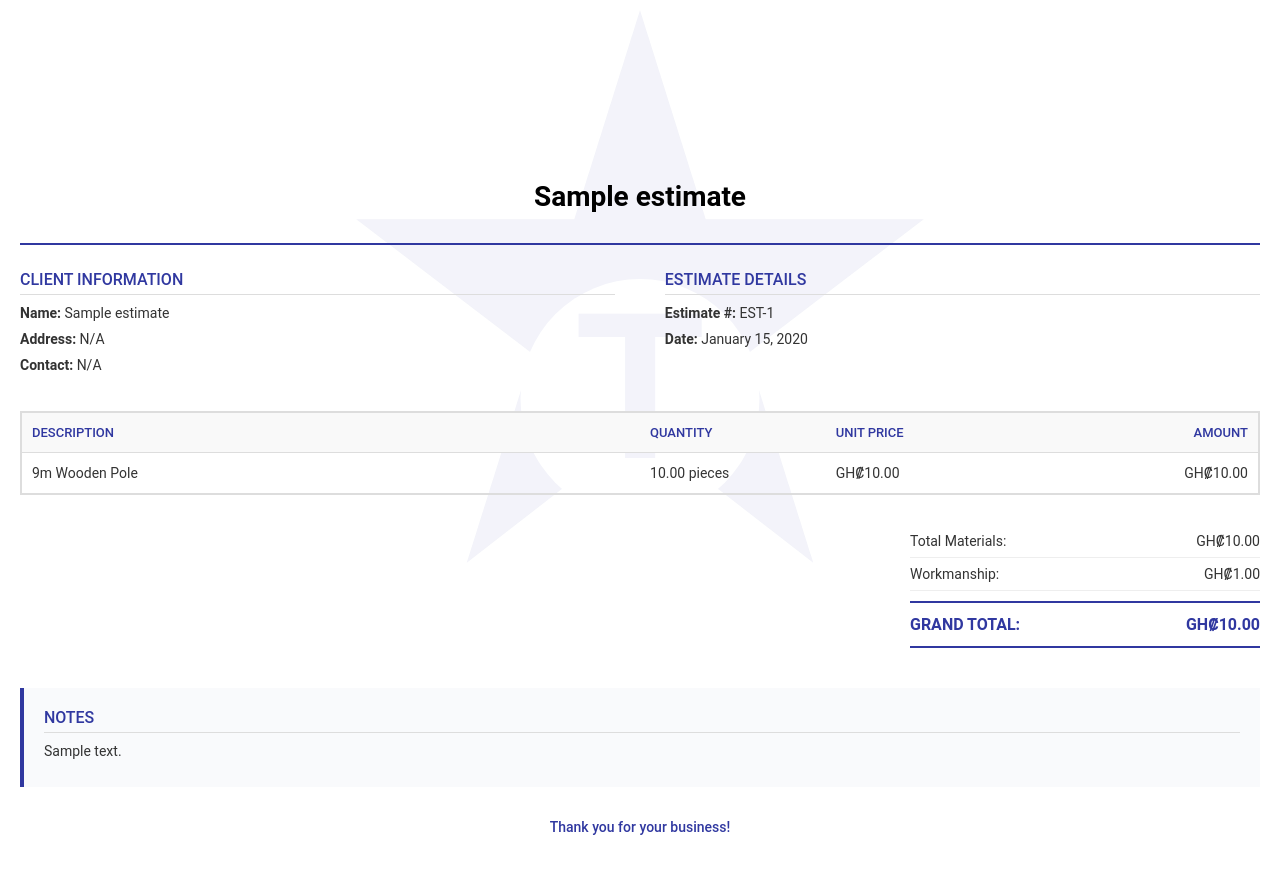
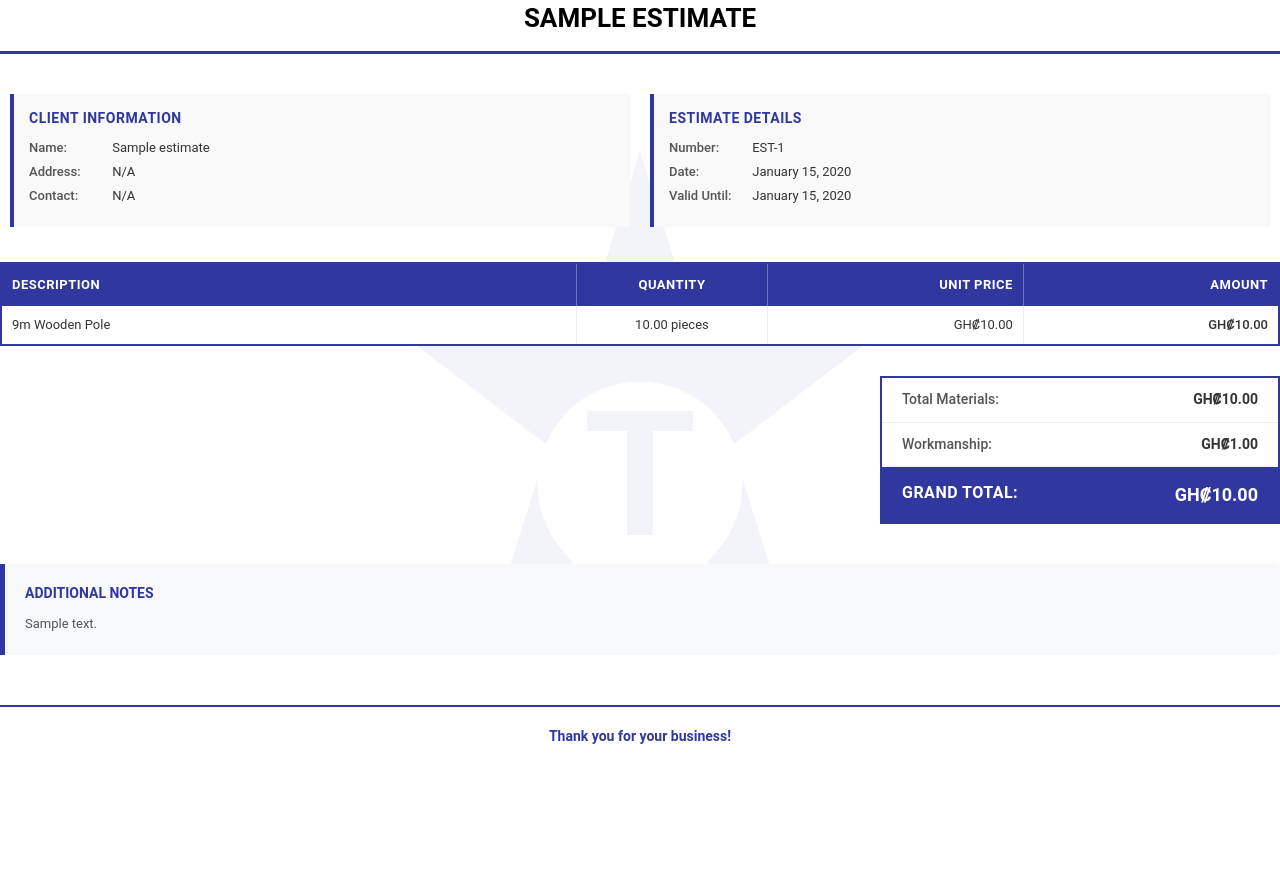
Before and after one commit to rocksonowusu/EstimatePro_Backend, a Django app: template templates/estimate_preview.html in a window 1280 px wide; the page is wider, and only the part inside the window is pictured. Before the commit the page ends 835 px from the top of that part, so only its background shows below. Run offline with Django 5.2, Linux system fonts and the light colour scheme; data comes from the database, SQL or seed files in the repository; tables that the repository leaves empty hold one stand-in row (values such as "Sample post"); the template is opened without the code that fills it: values that come from a table or form of the project are taken from there, most other values are stand-ins (such as "Sample title", 1, 10 or a date in 2020).

Commit message:
Fixinf the page break issue

```diff
--- a/templates/estimate_preview.html
+++ b/templates/estimate_preview.html
@@ -3,12 +3,27 @@
 <html lang="en">
 <head>
   <meta charset="UTF-8">
-  <meta name="viewport" content="width=device-width, initial-scale=1.0">
-  <title>Big Tony Enterprise - Estimate</title>
+  <title>{{ estimate.estimate_title }}</title>
   <style>
     @page {
       size: A4;
-      margin: 20mm 15mm 20mm 15mm;
+      margin: 25mm 20mm 25mm 20mm;
+
+      @bottom-center {
+        content: "Page " counter(page) " of " counter(pages);
+        font-family: 'Roboto', Arial, sans-serif;
+        font-size: 10px;
+        color: #666;
+      }
+    }
+
+    /* First page styling with watermark */
+    @page :first {
+      margin-top: 30mm;
+
+      @top-center {
+        content: "";
+      }
     }
 
     @import url('https://fonts.googleapis.com/css2?family=Roboto:wght@300;400;500;700&display=swap');
@@ -17,235 +32,294 @@
       box-sizing: border-box;
     }
 
-    html, body {
+    body {
       margin: 0;
       padding: 0;
       font-family: 'Roboto', Arial, sans-serif;
+      font-size: 14px;
       color: #333;
-      font-size: 14px;
+      line-height: 1.4;
     }
 
-    body {
+    /* Watermark container - only shows on first page */
+    .first-page-content {
+      position: relative;
+    }
+
+    .watermark-container {
+      position: absolute;
+      top: 100px;
+      left: 50%;
+      transform: translateX(-50%);
+      width: 60%;
+      opacity: 0.05;
+      z-index: -1;
+      pointer-events: none;
+    }
+
+    .letterhead {
       {% if letterhead_path %}
+      position: absolute;
+      top: -30mm;
+      left: -20mm;
+      right: -20mm;
+      height: 150px;
       background: url("file://{{ letterhead_path }}") no-repeat top center;
-        background-size: 100% auto;
-      {% else %}
-        background: #f8f8f8;
+      background-size: contain;
+      z-index: -1;
       {% endif %}
     }
 
-    .watermark {
-      position: fixed;
-      top: 50%;
-      left: 50%;
-      transform: translate(-50%, -50%);
-      opacity: 0.06;
-      z-index: -1;
-      width: 70%;
-      pointer-events: none;
-    }
-
-    .page-header {
-      position: running(header);
+    .header {
+      margin-bottom: 30px;
       text-align: center;
-      padding-bottom: 10px;
-      border-bottom: 2px solid #3038A0;
-      margin-bottom: 15px;
-    }
-
-    .page-footer {
-      position: running(footer);
-      text-align: center;
-      padding-top: 10px;
-      border-top: 1px solid #ddd;
-      font-size: 12px;
-      color: #666;
-    }
-
-    @page {
-      @top-center {
-        content: element(header);
-      }
-      @bottom-center {
-        content: element(footer);
-      }
-    }
-
-    .content {
-      margin-top: 180px;
-      padding: 0 20px;
-      position: relative;
-      z-index: 1;
-    }
-
-    .estimate-header {
-      text-align: center;
-      padding-bottom: 20px;
-      border-bottom: 2px solid #3038A0;
-      margin-bottom: 25px;
+      padding-bottom: 15px;
+      border-bottom: 3px solid #3038A0;
       page-break-after: avoid;
     }
 
     h1 {
-      font-size: 28px;
-      margin: 0 0 10px 0;
+      font-size: 26px;
+      margin: 0;
       color: #000000;
       font-weight: 700;
+      text-transform: uppercase;
     }
 
-    .client-info {
-      display: flex;
-      justify-content: space-between;
-      margin-bottom: 30px;
-      page-break-after: avoid;
+    .info-grid {
+      display: table;
+      width: 100%;
+      margin-bottom: 25px;
+      border-collapse: collapse;
       page-break-inside: avoid;
     }
 
-    .client-details, .estimate-details {
-      width: 48%;
+    .info-row {
+      display: table-row;
     }
 
-    .section-title {
-      font-size: 16px;
-      text-transform: uppercase;
-      color: #3038A0;
-      font-weight: 500;
-      margin-bottom: 8px;
-      border-bottom: 1px solid #ddd;
-      padding-bottom: 5px;
+    .info-cell {
+      display: table-cell;
+      width: 50%;
+      padding: 10px;
+      vertical-align: top;
     }
 
-    p {
-      margin: 5px 0;
-      font-size: 14px;
-      line-height: 1.5;
+    .info-box {
+      background: #f9f9f9;
+      padding: 15px;
+      border-left: 4px solid #3038A0;
+      min-height: 100px;
     }
 
-    .table-container {
-      margin-top: 20px;
-      width: 100%;
-      page-break-inside: auto;
+    .info-title {
+      font-size: 14px;
+      font-weight: 600;
+      color: #3038A0;
+      text-transform: uppercase;
+      margin-bottom: 10px;
+      letter-spacing: 0.5px;
     }
 
+    .info-item {
+      margin: 6px 0;
+      font-size: 13px;
+    }
+
+    .info-label {
+      font-weight: 500;
+      color: #555;
+      display: inline-block;
+      width: 80px;
+    }
+
+    /* Table Styles with Better Page Breaking */
     table {
       width: 100%;
       border-collapse: collapse;
-      border: 2px solid #ddd;
+      margin: 20px 0;
+      border: 2px solid #3038A0;
       page-break-inside: auto;
     }
 
     thead {
       display: table-header-group;
+      background: #3038A0;
+      color: white;
       page-break-inside: avoid;
       page-break-after: avoid;
+    }
+
+    thead th {
+      padding: 12px 10px;
+      font-weight: 600;
+      text-align: left;
+      font-size: 13px;
+      text-transform: uppercase;
+      letter-spacing: 0.5px;
+      border-right: 1px solid rgba(255, 255, 255, 0.3);
+    }
+
+    thead th:last-child {
+      border-right: none;
     }
 
     tbody {
       display: table-row-group;
     }
 
-    tfoot {
-      display: table-footer-group;
-      page-break-inside: avoid;
-    }
-
-    tr {
+    tbody tr {
+      border-bottom: 1px solid #ddd;
       page-break-inside: avoid;
       page-break-after: auto;
     }
 
-    thead tr {
-      page-break-after: avoid;
+    tbody tr:nth-child(odd) {
+      background-color: #ffffff;
     }
 
-    th, td {
-      padding: 12px 10px;
-      text-align: left;
-      border-bottom: 1px solid #ddd;
-      font-size: 14px;
-      page-break-inside: avoid;
+    tbody tr:nth-child(even) {
+      background-color: #f8f9fc;
     }
 
-    th {
-      background-color: #f9f9f9;
-      font-weight: 500;
-      color: #3038A0;
-      text-transform: uppercase;
+    tbody td {
+      padding: 10px;
       font-size: 13px;
+      border-right: 1px solid #eee;
     }
 
-    tr:nth-child(even) td {
-      background-color: rgba(248, 249, 252, 0.7);
+    tbody td:last-child {
+      border-right: none;
     }
 
     .amount-column {
       text-align: right;
+      font-weight: 500;
     }
 
-    /* Prevent orphaned rows */
-    tbody tr {
-      orphans: 3;
-      widows: 3;
+    .description-column {
+      max-width: 300px;
+      word-wrap: break-word;
     }
 
-    .total-section {
+    /* Totals Section */
+    .totals-wrapper {
       margin-top: 30px;
-      width: 100%;
+      display: flex;
+      justify-content: flex-end;
       page-break-inside: avoid;
     }
 
-    .total-table {
-      width: 350px;
-      margin-left: auto;
+    .totals-table {
+      width: 400px;
+      border: 2px solid #3038A0;
+      background: white;
     }
 
     .total-row {
       display: flex;
       justify-content: space-between;
-      padding: 8px 0;
+      padding: 12px 20px;
       border-bottom: 1px solid #eee;
     }
 
-    .total-row.grand {
-      border-top: 2px solid #3038A0;
-      border-bottom: 2px solid #3038A0;
+    .total-label {
+      font-weight: 500;
+      color: #555;
+      font-size: 14px;
+    }
+
+    .total-value {
+      font-weight: 600;
+      color: #333;
+      font-size: 14px;
+    }
+
+    .grand-total-row {
+      background: #3038A0;
+      color: white;
+      border-bottom: none;
+      padding: 15px 20px;
+    }
+
+    .grand-total-label {
       font-weight: 700;
       font-size: 16px;
-      color: #3038A0;
-      margin-top: 10px;
-      padding: 12px 0;
+      text-transform: uppercase;
+      letter-spacing: 0.5px;
     }
 
-    .notes-section {
+    .grand-total-value {
+      font-weight: 700;
+      font-size: 18px;
+    }
+
+    /* Notes Section */
+    .notes {
       margin-top: 40px;
       padding: 20px;
-      background-color: rgba(248, 249, 252, 0.8);
-      border-left: 4px solid #3038A0;
+      background: #f8f9fc;
+      border-left: 5px solid #3038A0;
+      border-radius: 0 5px 5px 0;
       page-break-inside: avoid;
     }
 
+    .notes-title {
+      font-size: 14px;
+      font-weight: 600;
+      color: #3038A0;
+      text-transform: uppercase;
+      margin-bottom: 10px;
+    }
+
+    .notes-content {
+      font-size: 13px;
+      color: #555;
+      line-height: 1.6;
+      white-space: pre-wrap;
+    }
+
+    /* Footer */
     .footer {
+      margin-top: 50px;
       text-align: center;
-      margin-top: 30px;
-      font-weight: 500;
-      color: #3038A0;
+      padding: 20px 0;
+      border-top: 2px solid #3038A0;
       page-break-inside: avoid;
     }
 
-    /* Force page break before total section if near bottom */
-    .force-new-page {
-      page-break-before: always;
+    .footer-text {
+      color: #3038A0;
+      font-weight: 600;
+      font-size: 14px;
+      margin: 0;
     }
 
-    /* Ensure totals stay together */
-    .keep-together {
+    /* Page Break Controls */
+    .no-break {
       page-break-inside: avoid;
+      break-inside: avoid;
+    }
+
+    tr {
+      page-break-inside: avoid;
+      break-inside: avoid;
+    }
+
+    /* Prevent widows and orphans */
+    p, div {
+      orphans: 3;
+      widows: 3;
     }
   </style>
 </head>
 <body>
-  <!-- Watermark -->
-  <div class="watermark">
+
+  <!-- First Page Content with Watermark -->
+  <div class="first-page-content">
+
+    <!-- Watermark - Only on first page -->
+    <div class="watermark-container">
       <svg viewBox="0 0 300 300" xmlns="http://www.w3.org/2000/svg">
         <path d="M150,20 L172,90 L245,90 L186,135 L208,205 L150,160 L92,205 L114,135 L55,90 L128,90 Z" fill="#3038A0"/>
         <circle cx="150" cy="150" r="40" fill="white"/>
@@ -253,90 +327,119 @@
       </svg>
     </div>
 
-  <div class="content">
-    <!-- Estimate Header -->
-    <div class="estimate-header">
+    <!-- Letterhead Background -->
+    <div class="letterhead"></div>
+
+    <!-- Header -->
+    <div class="header no-break">
       <h1>{{ estimate.estimate_title }}</h1>
     </div>
 
-    <!-- Client Info -->
-    <div class="client-info">
-      <div class="client-details">
-        <div class="section-title">Client Information</div>
-        <p><strong>Name:</strong> {{ estimate.client_name }}</p>
-        <p><strong>Address:</strong> {{ estimate.client_address|default:"N/A" }}</p>
-        <p><strong>Contact:</strong> {{ estimate.client_contact|default:"N/A" }}</p>
+    <!-- Info Grid -->
+    <div class="info-grid no-break">
+      <div class="info-row">
+        <div class="info-cell">
+          <div class="info-box">
+            <div class="info-title">Client Information</div>
+            <div class="info-item">
+              <span class="info-label">Name:</span>
+              <span>{{ estimate.client_name }}</span>
             </div>
-
-      <div class="estimate-details">
-        <div class="section-title">Estimate Details</div>
-        <p><strong>Estimate #:</strong> EST-{{ estimate.id }}</p>
-        <p><strong>Date:</strong> {{ estimate.created_at|date:"F j, Y" }}</p>
+            <div class="info-item">
+              <span class="info-label">Address:</span>
+              <span>{{ estimate.client_address|default:"N/A" }}</span>
+            </div>
+            <div class="info-item">
+              <span class="info-label">Contact:</span>
+              <span>{{ estimate.client_contact|default:"N/A" }}</span>
+            </div>
+          </div>
+        </div>
+        <div class="info-cell">
+          <div class="info-box">
+            <div class="info-title">Estimate Details</div>
+            <div class="info-item">
+              <span class="info-label">Number:</span>
+              <span>EST-{{ estimate.id }}</span>
+            </div>
+            <div class="info-item">
+              <span class="info-label">Date:</span>
+              <span>{{ estimate.created_at|date:"F j, Y" }}</span>
+            </div>
+            <div class="info-item">
+              <span class="info-label">Valid Until:</span>
+              <span>{{ estimate.created_at|date:"F j, Y" }}</span>
+            </div>
+          </div>
+        </div>
+      </div>
     </div>
   </div>
 
-    <!-- Items Table -->
-    <div class="table-container">
+  <!-- Items Table (can span multiple pages) -->
   <table>
     <thead>
       <tr>
-            <th width="50%">Description</th>
-            <th width="15%">Quantity</th>
-            <th width="17%">Unit Price</th>
-            <th width="18%" class="amount-column">Amount</th>
+        <th width="45%" style="text-align: left;">Description</th>
+        <th width="15%" style="text-align: center;">Quantity</th>
+        <th width="20%" style="text-align: right;">Unit Price</th>
+        <th width="20%" style="text-align: right;">Amount</th>
       </tr>
     </thead>
     <tbody>
       {% for item in estimate.items.all %}
       <tr>
-            <td>
+        <td class="description-column">
           {% if item.chosen_material %}
             {{ item.chosen_material.name }}
           {% else %}
             {{ item.description }}
           {% endif %}
         </td>
-            <td>
+        <td style="text-align: center;">
           {{ item.quantity }} {{ item.unit|default:"pcs" }}
         </td>
-            <td>GH₡{{ item.unit_price|floatformat:2 }}</td>
-            <td class="amount-column">GH₡{{ item.amount|floatformat:2 }}</td>
+        <td style="text-align: right;">
+          GH₡{{ item.unit_price|floatformat:2 }}
+        </td>
+        <td class="amount-column">
+          GH₡{{ item.amount|floatformat:2 }}
+        </td>
       </tr>
       {% endfor %}
     </tbody>
   </table>
-    </div>
 
-    <!-- Total Section -->
-    <div class="total-section keep-together">
-      <div class="total-table">
+  <!-- Totals -->
+  <div class="totals-wrapper no-break">
+    <div class="totals-table">
       <div class="total-row">
-          <div>Total Materials:</div>
-          <div>GH₡{{ estimate.total_materials|floatformat:2 }}</div>
+        <span class="total-label">Total Materials:</span>
+        <span class="total-value">GH₡{{ estimate.total_materials|floatformat:2 }}</span>
       </div>
       <div class="total-row">
-          <div>Workmanship:</div>
-          <div>GH₡{{ estimate.workmanship|floatformat:2 }}</div>
+        <span class="total-label">Workmanship:</span>
+        <span class="total-value">GH₡{{ estimate.workmanship|floatformat:2 }}</span>
       </div>
-        <div class="total-row grand">
-          <div>GRAND TOTAL:</div>
-          <div>GH₡{{ estimate.grand_total|floatformat:2 }}</div>
+      <div class="total-row grand-total-row">
+        <span class="grand-total-label">Grand Total:</span>
+        <span class="grand-total-value">GH₡{{ estimate.grand_total|floatformat:2 }}</span>
       </div>
     </div>
   </div>
 
-    <!-- Notes Section -->
+  <!-- Notes -->
   {% if estimate.notes %}
-    <div class="notes-section">
-      <div class="section-title">Notes</div>
-      <p>{{ estimate.notes }}</p>
+  <div class="notes no-break">
+    <div class="notes-title">Additional Notes</div>
+    <div class="notes-content">{{ estimate.notes }}</div>
   </div>
   {% endif %}
 
   <!-- Footer -->
-    <div class="footer">
-      <p>Thank you for your business!</p>
+  <div class="footer no-break">
+    <p class="footer-text">Thank you for your business!</p>
   </div>
-  </div>
+
 </body>
 </html>
```
Also changed, not shown: estimateApp/views.py (+120 -10 lines). Lines whose indentation alone changed are shown as unchanged.
